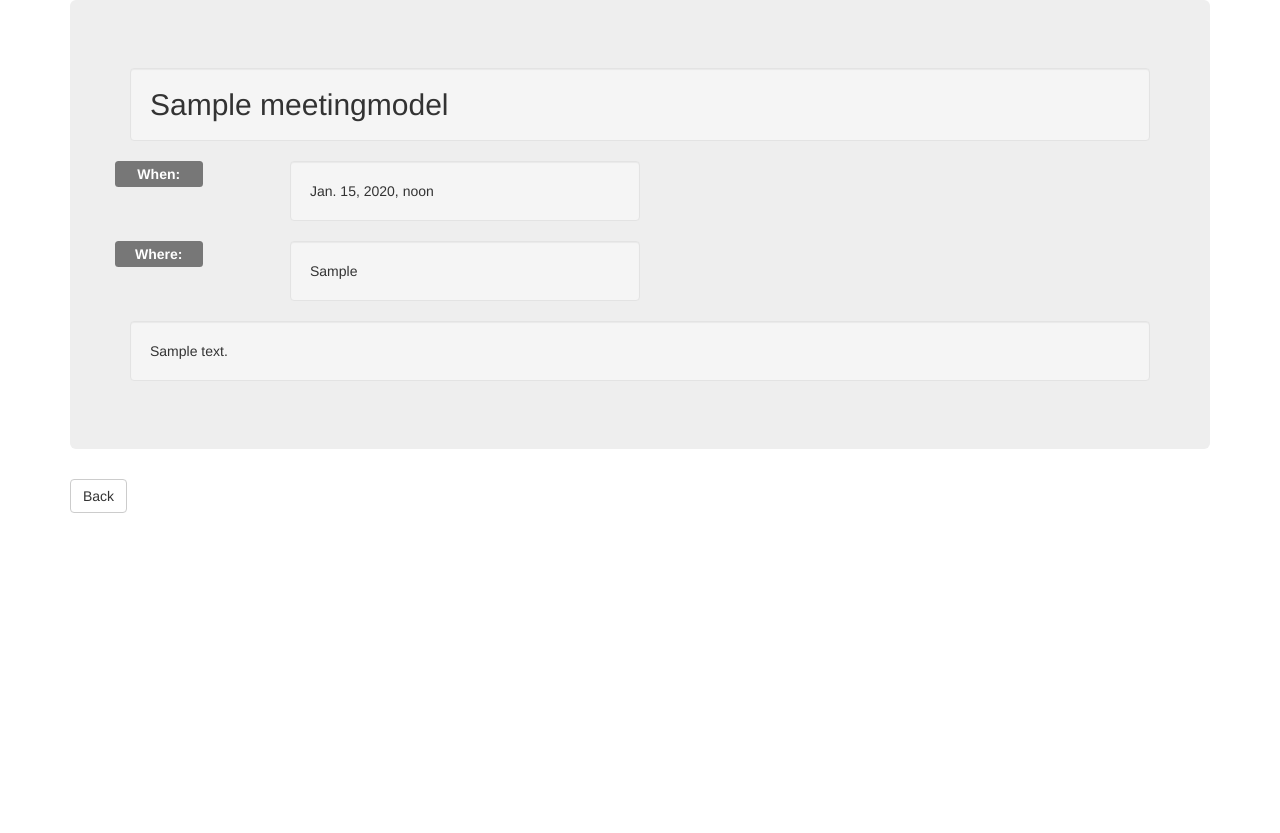
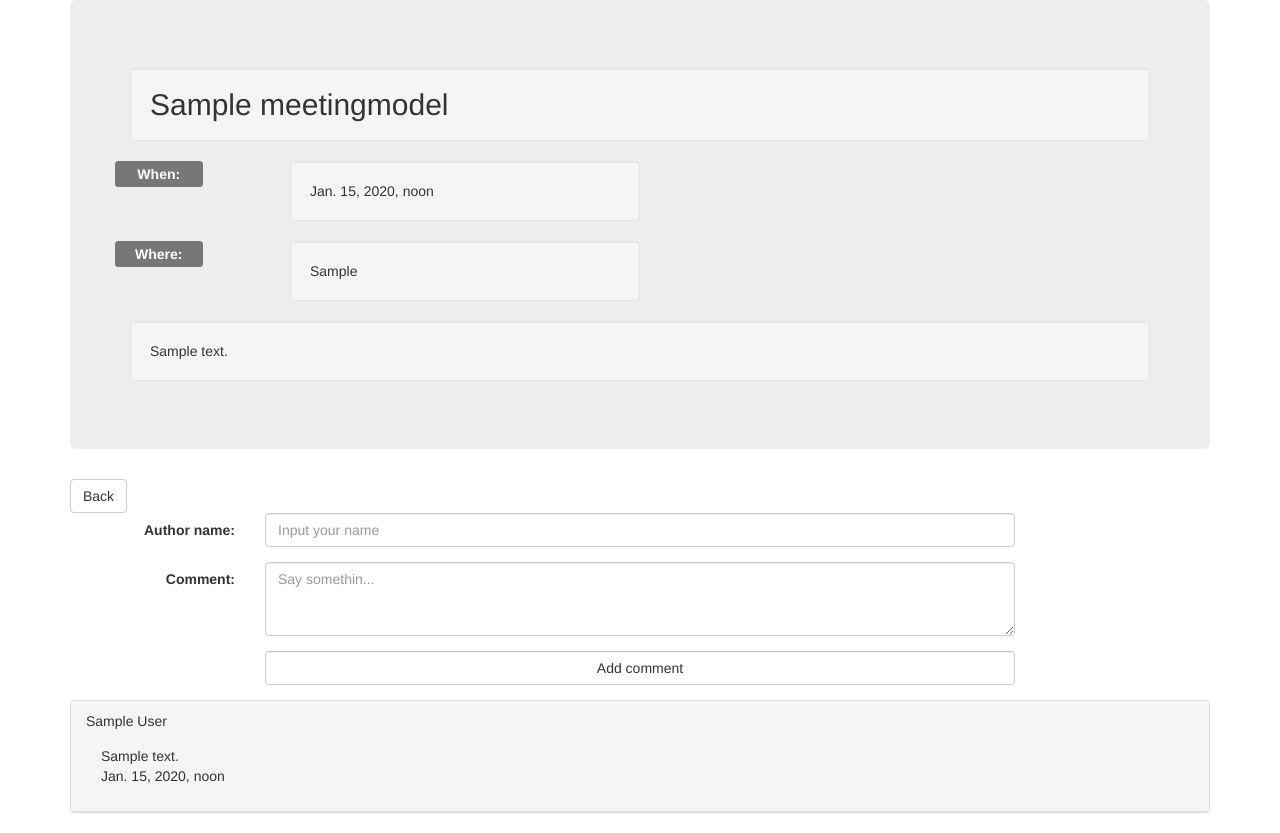
Before and after one commit to DimaWittmann/commute-together, a Django app: page /meeting/1/ in a window 1280 px wide. Before the commit the page ends 513 px from the top, so only its background shows below. Run offline with Django 3.2, Linux system fonts and the light colour scheme; tables that the repository leaves empty hold one stand-in row (values such as "Sample post"); some libraries are stand-ins or nearby versions.

Commit message:
added comments

```diff
--- a/commute_together/commute_together/forms.py
+++ b/commute_together/commute_together/forms.py
@@ -1,8 +1,25 @@
-from django.forms import ModelForm
+from django import forms
 
-from commute_together.models import MeetingModel
+from commute_together.models import MeetingModel, CommentModel
 
-class MeetingForm(ModelForm):
+class MeetingForm(forms.models.ModelForm):
+
 	class Meta:
 		model = MeetingModel
 		fields = ['name', 'date', 'desc', 'place']
+
+
+class CommentForm(forms.models.ModelForm):
+
+	class Meta:
+		model = CommentModel
+		fields = ['author_name', 'comment']
+
+		widgets = {
+			'author_name': forms.widgets.TextInput(
+				attrs={'id': 'id_author_name', 'required':True, 'placeholder': 'Input your name'}
+			),
+			'comment': forms.widgets.Textarea(
+				attrs={'id': 'id_comment', 'required': True, 'placeholder': 'Say somethin...', 'rows': 3}
+			),
+		}
--- a/commute_together/commute_together/models.py
+++ b/commute_together/commute_together/models.py
@@ -11,7 +11,20 @@ class MeetingModel(models.Model):
 	def get_absolute_url(self):
 		return reverse('meeting', args=[self.id])
 
+	class Meta:
+		ordering = ('date', )
+
 
 class StationModel(models.Model):
 	name = models.CharField(max_length=40, unique=True)
 	code = models.CharField(max_length=40)
+
+
+class CommentModel(models.Model):
+	author_name = models.CharField(max_length=80)
+	comment = models.CharField(max_length=255)
+	meeting = models.ForeignKey(MeetingModel)
+	timestamp = models.DateTimeField(auto_now=True)
+
+	class Meta:
+		ordering = ('-timestamp',)
--- a/commute_together/commute_together/templates/meeting.html
+++ b/commute_together/commute_together/templates/meeting.html
@@ -2,27 +2,173 @@
 
 {% block title %}{{meeting.name}}{% endblock %}
 {% block content %}
+
 <div class="container">
 	<div class="jumbotron">
 		<h2 class="well">{{meeting.name}}</h2>
 
 		<div class="row">
-			<div class="col-md-1 label label-default">When:</div>
-			<div class="col-md-offset-1 col-md-4 well">{{meeting.date}}</div>
+			<div class="col-sm-1 label label-default">When:</div>
+			<div class="col-sm-offset-1 col-sm-4 well">{{meeting.date}}</div>
 		</div>
 
 		<div class="row">
-			<div class="col-md-1 label label-default">Where:</div>
-			<div class="col-md-offset-1 col-md-4 well">{{meeting.place}}</div>
+			<div class="col-sm-1 label label-default">Where:</div>
+			<div class="col-sm-offset-1 col-sm-4 well">{{meeting.place}}</div>
 		</div>
 
 		<div class="well">{{meeting.desc}}</div>
 	</div>
+
+
 	<div class="row">
-		<div class="col-md-2">
-			<a href="/meeting/"class="btn btn-default" type="submit">Back </a>
+		<div class="col-sm-2">
+			<a href="/meeting/"class="btn btn-default" type="submit">Back</a>
 		</div>
 	</div>
 
+
+
+	<form id="id_form" action="/meeting/api/add_comment/" method="POST" role="form" class="form-horizontal">
+		{% csrf_token %}
+		{% for field in form %}
+			<div class="form-group">
+				{{ field.errors }}
+				{{ field.label_tag }}
+				<div class="col-sm-8">
+					{{ field }}
+				</div>
+
+			</div>
+		{% endfor %}
+		<div class="form-group">
+			<div class="col-sm-offset-2 col-sm-8">
+				<input class="btn btn-default" type="submit" value="Add comment">
+			</div>
+		</div>
+	</form>
+
+	<div id="comments">
+	{% for c in meeting.commentmodel_set.all %}
+
+		<div class="panel panel-default">
+			<div class="panel-heading">
+				<div>{{ c.author_name }}</div>
+				<div class="panel-body">{{c.comment}} </br>{{c.timestamp}} </div>
+			</div>
+		</div>
+	{% endfor %}
+	</div>
 </div>
+
 {% endblock %}
+
+
+
+
+
+
+
+
+
+
+{% block script %}
+	<script>
+		$(document).ready(function() {
+			$('label').addClass('control-label col-sm-2');
+			$('input').addClass('form-control');
+			$('textarea').addClass('form-control');
+		});
+
+/////////////////////////////////////////////////////
+		//csrf managing
+		// This function gets cookie with a given name
+		function getCookie(name) {
+			var cookieValue = null;
+			if (document.cookie && document.cookie != '') {
+				var cookies = document.cookie.split(';');
+				for (var i = 0; i < cookies.length; i++) {
+					var cookie = jQuery.trim(cookies[i]);
+					// Does this cookie string begin with the name we want?
+					if (cookie.substring(0, name.length + 1) == (name + '=')) {
+						cookieValue = decodeURIComponent(cookie.substring(name.length + 1));
+						break;
+					}
+				}
+			}
+			return cookieValue;
+		}
+		var csrftoken = getCookie('csrftoken');
+
+		/*
+		The functions below will create a header with csrftoken
+		*/
+
+		function csrfSafeMethod(method) {
+			// these HTTP methods do not require CSRF protection
+			return (/^(GET|HEAD|OPTIONS|TRACE)$/.test(method));
+		}
+		function sameOrigin(url) {
+			// test that a given url is a same-origin URL
+			// url could be relative or scheme relative or absolute
+			var host = document.location.host; // host + port
+			var protocol = document.location.protocol;
+			var sr_origin = '//' + host;
+			var origin = protocol + sr_origin;
+			// Allow absolute or scheme relative URLs to same origin
+			return (url == origin || url.slice(0, origin.length + 1) == origin + '/') ||
+				(url == sr_origin || url.slice(0, sr_origin.length + 1) == sr_origin + '/') ||
+				// or any other URL that isn't scheme relative or absolute i.e relative.
+				!(/^(\/\/|http:|https:).*/.test(url));
+		}
+
+		$.ajaxSetup({
+			beforeSend: function(xhr, settings) {
+				if (!csrfSafeMethod(settings.type) && sameOrigin(settings.url)) {
+					// Send the token to same-origin, relative URLs only.
+					// Send the token only if the method warrants CSRF protection
+					// Using the CSRFToken value acquired earlier
+					xhr.setRequestHeader("X-CSRFToken", csrftoken);
+				}
+			}
+		});
+//////////////////////////////////////////////
+
+
+
+		function create_comment(){
+			$.ajax({
+				url: "/meeting/api/add_comment/",
+				type:"POST",
+				data: {
+					meeting_id: {{ meeting.id }},
+					author_name: $('#id_author_name').val(),
+					comment: $('#id_comment').val()
+				},
+
+				success: function(json) {
+					var comment = $('<div class="panel panel-default">'+
+							'<div class="panel-heading"><div>'+json.author_name+'</div>'+
+							'<div class="panel-body">'+json.comment+ '</br>'+json.date +'</div>'+
+							'</div>'+
+						'</div>');
+
+					comment.hide();
+					$('#comments').prepend(comment);
+					comment.show('slow')
+
+				},
+
+				error: function(xhr, errmsg, err) {
+					console.log(xhr.status + ": " + xhr.responseText)
+				}
+			});
+		};
+
+		$("#id_form").on('submit', function(event){
+			event.preventDefault();
+			create_comment();
+		});
+
+	</script>
+{% endblock %}
--- a/commute_together/commute_together/urls.py
+++ b/commute_together/commute_together/urls.py
@@ -14,4 +14,5 @@ urlpatterns = patterns('',
 
     url(r'^meeting/api/station_name_hints/', 'commute_together.views.station_name_hints'),
     url(r'^meeting/api/get_schedule/', 'commute_together.views.get_schedule'),
+    url(r'^meeting/api/add_comment/$', 'commute_together.views.add_comment')
 )
--- a/commute_together/commute_together/views.py
+++ b/commute_together/commute_together/views.py
@@ -3,12 +3,12 @@ import urllib
 import re
 from datetime import datetime, date
 
-
 from django.shortcuts import render, redirect, get_object_or_404
 from django.http import JsonResponse
+from django.utils.timezone import localtime
 
-from commute_together.forms import MeetingForm
-from commute_together.models import MeetingModel, StationModel
+from commute_together.forms import MeetingForm, CommentForm
+from commute_together.models import MeetingModel, StationModel, CommentModel
 import commute_together.utils as utils
 
 # Create your views here.
@@ -47,8 +47,9 @@ def new_meeting(request):
 
 
 def meeting(request, meeting_id):
+	form = CommentForm()
 	meeting = get_object_or_404(MeetingModel, pk=meeting_id)
-	return render(request, 'meeting.html', {'meeting': meeting})
+	return render(request, 'meeting.html', {'meeting': meeting, 'form': form})
 
 
 def schedule(request):
@@ -74,3 +75,23 @@ def station_name_hints(request):
 		suggestions = [{'value': station.name, 'data': station.name} for station in query]
 
 		return JsonResponse({'suggestions' :suggestions}, safe=False)
+
+
+def add_comment(request):
+	if request.method == 'POST':
+		meeting_id = request.POST.get('meeting_id')
+		author_name = request.POST.get('author_name')
+		comment = request.POST.get('comment')
+
+		meeting = get_object_or_404(MeetingModel, pk=meeting_id)
+
+		comm = CommentModel(author_name=author_name, comment=comment, meeting=meeting)
+
+		comm.save()
+
+		response = {}
+		response['author_name'] = author_name
+		response['comment'] = comment
+		response['date'] = localtime(comm.timestamp).strftime('%B %d, %Y %I:%M %p')
+
+		return JsonResponse(response, safe=False)
```
Also changed, not shown: commute_together/commute_together/templates/new_meeting.html (+20 -4 lines), commute_together/commute_together/migrations/0006_auto_20150623_1540.py (added), commute_together/commute_together/migrations/0007_auto_20150624_0917.py (added), commute_together/commute_together/migrations/0008_auto_20150624_0921.py (added).
